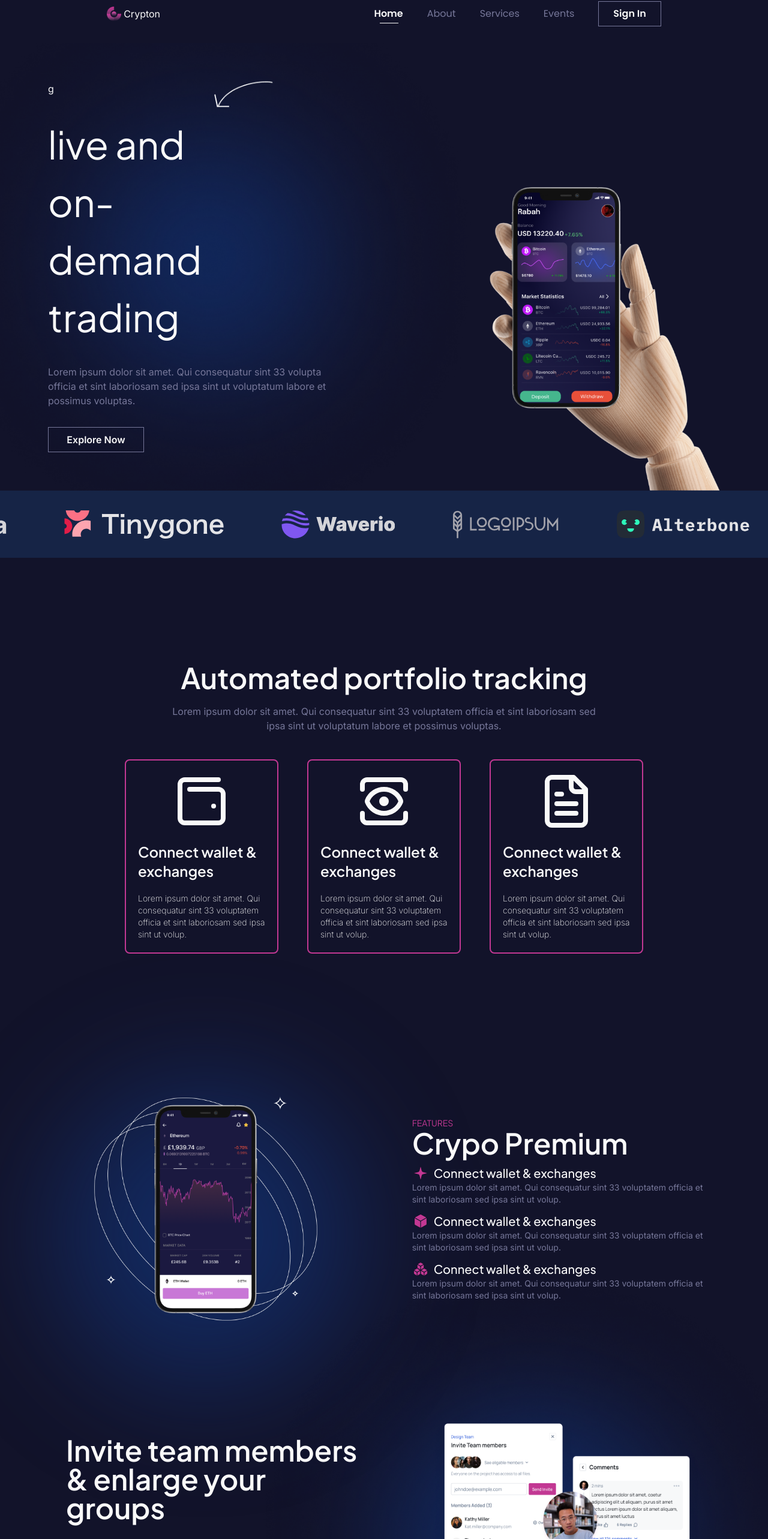
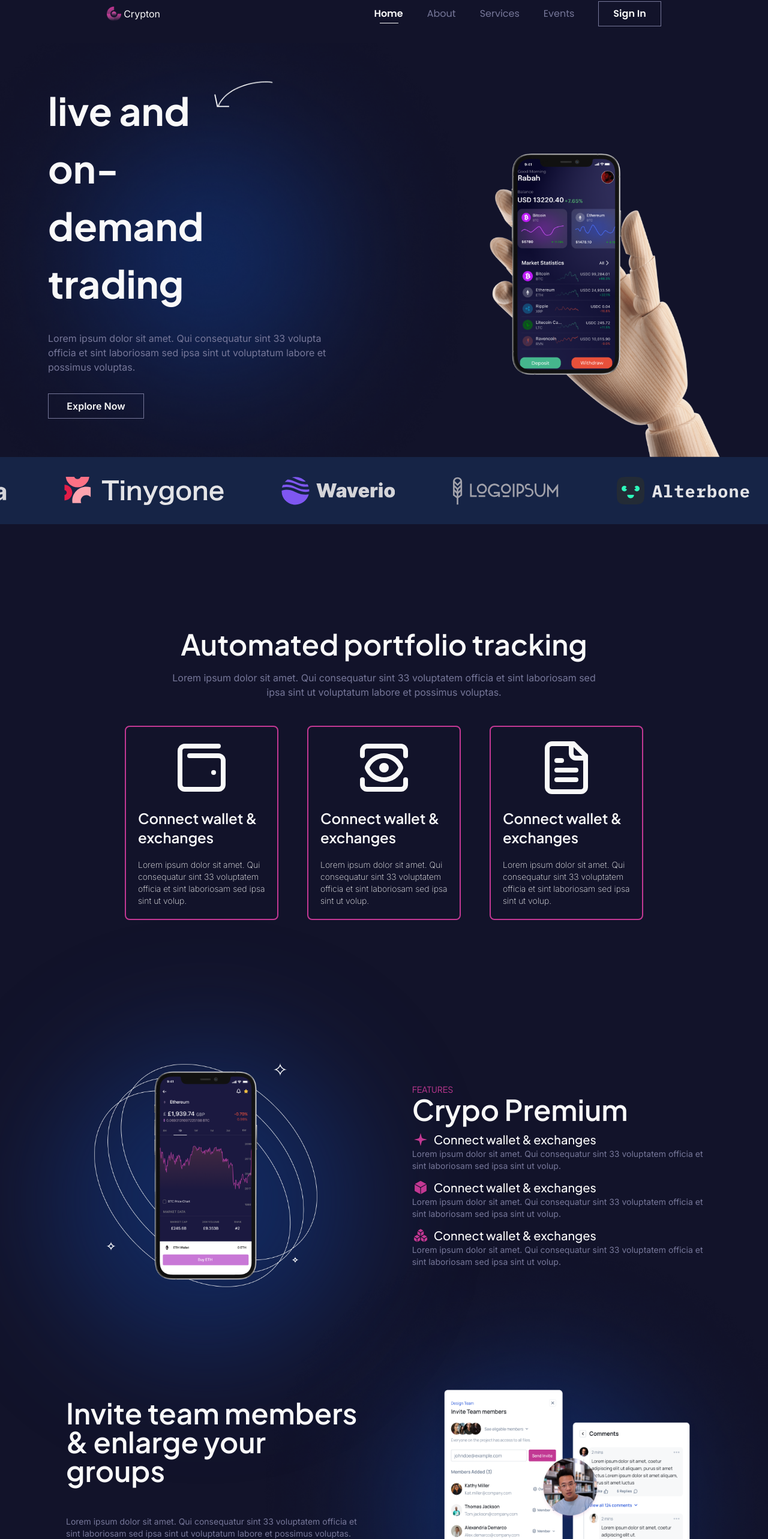
Before and after one commit to binfir10/cripton-app, a Next.js app: page / in a window 1280 px wide. Shown: the part 26-2592 px from the top of the page at 60% size. Built offline with nearby package versions, Linux system fonts and the light colour scheme.

Commit message:
fonts size

```diff
--- a/components/section/Hero.tsx
+++ b/components/section/Hero.tsx
@@ -9,7 +9,7 @@ export default function Hero() {
       <section className="flex relative container flex-col lg:flex-row justify-end lg:items-end items-center gap-10 xl:px-20 max-w-[1400px]">
         <LeftFilter />
 
-        <div className=" container flex flex-col  items-center lg:items-start lg:py-16 gap-8 ">
+        <div className=" md:container flex flex-col  items-center lg:items-start lg:py-16 gap-8 ">
           <Image
             src="/assets/Arrow_03.png"
             alt="hero"
@@ -17,11 +17,10 @@ export default function Hero() {
             width={150}
             height={130}
           />
-          g
-          <h2 className="font-jakarta text-responsive text-center lg:text-start w-10/12 lg:w-8/12 xl:w-2/4 text-balance">
+          <h2 className="font-jakarta text-responsive font-bold text-center max-lg:leading-tight lg:text-start w-10/12 lg:w-8/12 xl:w-2/4 text-balance">
             live and <br /> on-demand trading
           </h2>
-          <p className="font-inter text-base px-10 lg:px-0 lg:w-2/3 max-md:max-w-96 text-secondary text-center lg:text-start">
+          <p className="font-inter text-base px-10 lg:px-0 lg:w-2/3 max-lg:max-w-[400px] text-secondary text-center lg:text-start">
             Lorem ipsum dolor sit amet. Qui consequatur sint 33 volupta officia
             et sint laboriosam sed ipsa sint ut voluptatum labore et possimus
             voluptas.
--- a/components/section/adventaje.tsx
+++ b/components/section/adventaje.tsx
@@ -8,7 +8,7 @@ export default function Adventaje() {
         <h2 className="text-5xl px-1 text-center md:text-5xl font-semibold font-jakarta">
           Automated portfolio tracking
         </h2>
-        <p className="text-secondary text-center w-2/3 max-md:max-w-80">
+        <p className="text-secondary text-center w-2/3 max-md:max-w-96">
           Lorem ipsum dolor sit amet. Qui consequatur sint 33 voluptatem officia
           et sint laboriosam sed ipsa sint ut voluptatum labore et possimus
           voluptas.
--- a/components/section/team-members.tsx
+++ b/components/section/team-members.tsx
@@ -12,11 +12,11 @@ export default function TeamMembers() {
         className="absolute right-0  -z-10 -top-72 w-[900px] h-[1000px] "
       />
 
-      <article className="font-jakarta flex flex-col h-full justify-around min-h-[400px]">
+      <article className="font-jakarta flex flex-col h-full max-md:items-center max-md:text-center gap-5 md:justify-around min-h-[400px]">
         <h2 className="text-5xl lg:text-5xl font-semibold">
           Invite team members <br /> & enlarge your <br /> groups
         </h2>
-        <p className="font-inter text-[#767799] text-sm max-w-[300px] lg:max-w-[500px]">
+        <p className="font-inter text-[#767799] text-sm max-w-96 lg:max-w-[500px]">
           Lorem ipsum dolor sit amet. Qui consequatur sint 33 voluptatem officia
           et sint laboriosam sed ipsa sint ut voluptatum labore et possimus
           voluptas. Lorem ipsum dolor sit, amet consectetur adipisicing elit.
--- a/components/section/testimonials.tsx
+++ b/components/section/testimonials.tsx
@@ -20,7 +20,7 @@ export default function Testimonials() {
           {' " '}
         </span>
       </div>
-      <p className="font-inter text-[#767799] text-sm max-w-[250px] md:max-w-[500px] text-center">
+      <p className="font-inter text-[#767799] text-sm max-w-96 md:max-w-[500px] text-center">
         Lorem ipsum dolor sit amet. Qui consequatur sint 33 voluptatem officia
         et sint laboriosam sed ipsa sint ut voluptatum labore et.
       </p>
--- a/components/section/viewing.tsx
+++ b/components/section/viewing.tsx
@@ -23,11 +23,11 @@ export default function Viewing() {
       <article className="font-jakarta flex flex-col max-md:items-center md:justify-between gap-6">
         <div className="flex flex-col gap-2 max-md:items-center">
           <h3 className="text-[#C23893] text-sm font-normal">How it works</h3>
-          <h2 className="text-5xl font-semibold max-w-[300px] text-center md:text-start md:max-w-[300px] line-clamp-4">
+          <h2 className="text-5xl font-semibold max-w-[350px] text-center md:text-start md:max-w-[300px] line-clamp-4">
             Viewing long- term and short -term forcast
           </h2>
         </div>
-        <p className="font-inter text-[#767799] text-sm max-w-[300px] lg:max-w-[500px]">
+        <p className="font-inter text-[#767799] text-sm max-w-96 lg:max-w-[500px]">
           Lorem ipsum dolor sit amet. Qui consequatur sint 33 voluptatem officia
           et sint laboriosam sed ipsa sint ut voluptatum labore et possimus
           voluptas. Lorem ipsum dolor sit, amet consectetur adipisicing elit.
```
